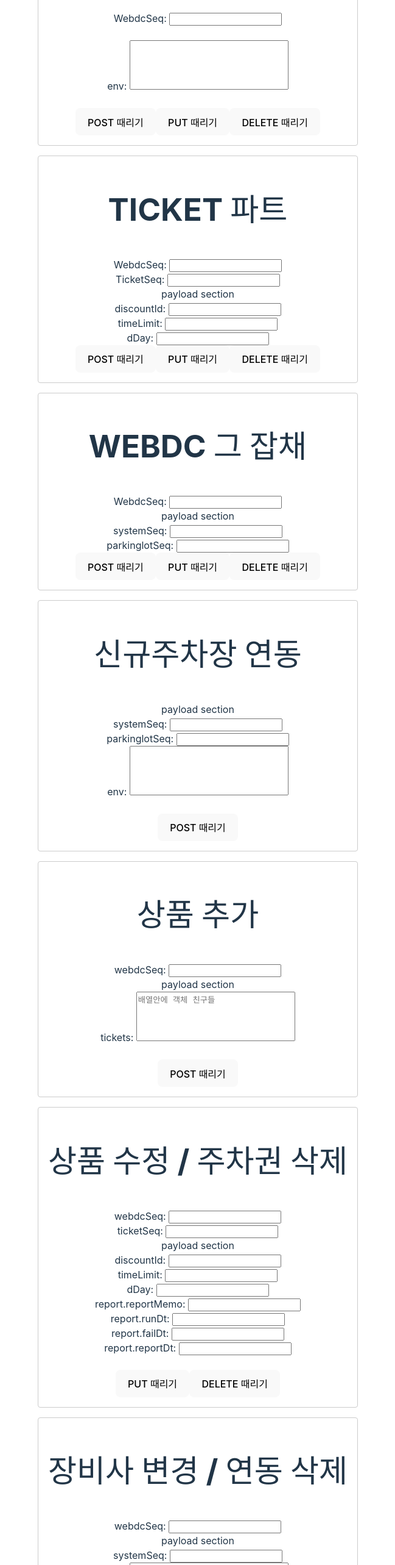
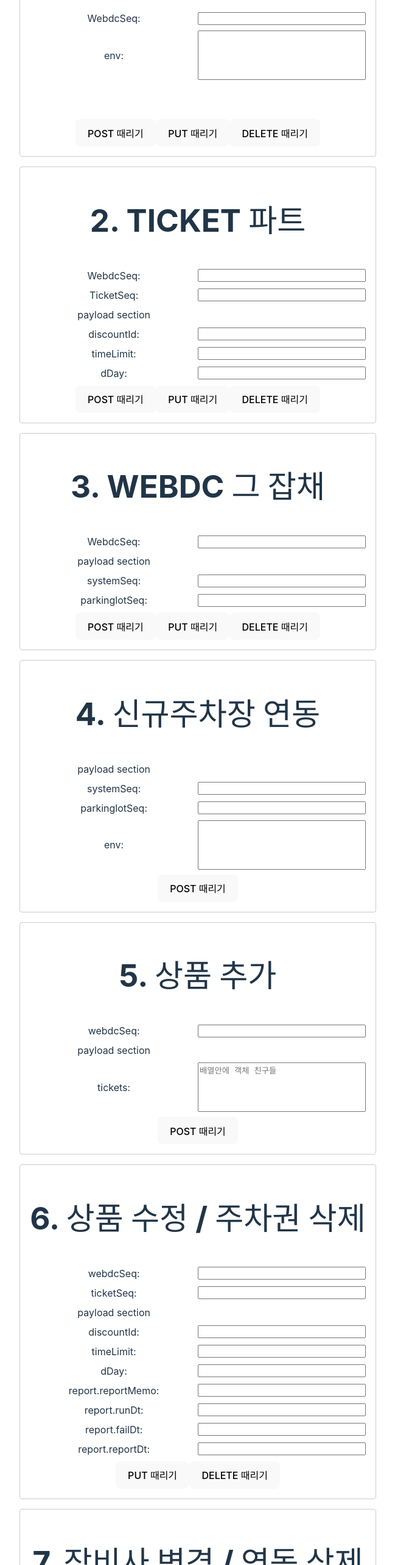
Before and after one commit to modu-jeff/for-roger, a React (Vite) app: page / in a window 1280 px wide. Shown: the part 180-2746 px from the top of the page at 61% size, without its empty margins (315-964 px from the left). Built offline with nearby package versions, Linux system fonts and the light colour scheme.

Commit message:
스타일링 조정(grid 활용)

```diff
--- a/src/App.css
+++ b/src/App.css
@@ -44,6 +44,12 @@
   .webdc-ticket-section,
   .ticket-modify-section,
   .webdc-modify-section {
+    form {
+      display: grid;
+      grid-template-columns: 1fr 1fr;
+      row-gap: 8px;
+      align-items: center;
+    }
     display: flex;
     flex-direction: column;
     gap: 8px;
--- a/src/App.jsx
+++ b/src/App.jsx
@@ -11,37 +11,37 @@ function App() {
   return (
     <main id="root-layout">
       <section className="env-section">
-        <h1>ENV 파트</h1>
+        <h1>1. ENV 파트</h1>
         <EnvPart />
       </section>
 
       <section className="ticket-section">
-        <h1>TICKET 파트</h1>
+        <h1>2. TICKET 파트</h1>
         <TicketPart />
       </section>
 
       <section className="webdc-section">
-        <h1>WEBDC 그 잡채</h1>
+        <h1>3. WEBDC 그 잡채</h1>
         <WebdcPart />
       </section>
 
       <section className="new-webdc-section">
-        <h1>신규주차장 연동</h1>
+        <h1>4. 신규주차장 연동</h1>
         <NewWebdcPart />
       </section>
 
       <section className="webdc-ticket-section">
-        <h1>상품 추가</h1>
+        <h1>5. 상품 추가</h1>
         <WebdcTicketPart />
       </section>
 
       <section className="ticket-modify-section">
-        <h1>상품 수정 / 주차권 삭제</h1>
+        <h1>6. 상품 수정 / 주차권 삭제</h1>
         <TicketModifyPart />
       </section>
 
       <section className="webdc-modify-section">
-        <h1>장비사 변경 / 연동 삭제</h1>
+        <h1>7. 장비사 변경 / 연동 삭제</h1>
         <WebdcModifyPart />
       </section>
     </main>
--- a/src/components/EnvPart.jsx
+++ b/src/components/EnvPart.jsx
@@ -48,14 +48,11 @@ function EnvPart() {
   };
 
   return (
-    <form>
-      <label>
-        WebdcSeq: <input type="number" onChange={(e) => dispatch(setEnvWebdcSeq(Number(e.target.value)))} />
-      </label>
-      <br />
-      <br />
-      <label>
-        env:{' '}
+    <>
+      <form>
+        <label>WebdcSeq:</label>
+        <input type="number" onChange={(e) => dispatch(setEnvWebdcSeq(Number(e.target.value)))} />
+        <label>env: </label>
         <textarea
           onChange={(e) => {
             dispatch(setEnvPayload(e.target.value));
@@ -64,9 +61,9 @@ function EnvPart() {
           cols="30"
           type="text"
         />
-      </label>
-      <br />
-      <br />
+        <br />
+        <br />
+      </form>
       <div>
         <button type="button" disabled={isFetching} onClick={() => handleCreateEnv(envWebdcSeq, envWebdcPayload)}>
           POST 때리기
@@ -78,7 +75,7 @@ function EnvPart() {
           DELETE 때리기
         </button>
       </div>
-    </form>
+    </>
   );
 }
 
--- a/src/components/NewWebdcPart.jsx
+++ b/src/components/NewWebdcPart.jsx
@@ -21,41 +21,36 @@ function NewWebdcPart() {
   };
 
   return (
-    <form>
-      <span>payload section</span>
-      <br />
-      <label>
-        systemSeq:{' '}
+    <>
+      <form>
+        <div>payload section</div>
+        <div></div>
+
+        <label>systemSeq: </label>
         <input
           type="number"
           onChange={(e) => dispatch(setNewWebdcPayload({ ...newWebdcPayload, systemSeq: Number(e.target.value) }))}
         />
-      </label>
-      <br />
-      <label>
-        parkinglotSeq:{' '}
+
+        <label>parkinglotSeq: </label>
         <input
           type="number"
           onChange={(e) => dispatch(setNewWebdcPayload({ ...newWebdcPayload, parkinglotSeq: Number(e.target.value) }))}
         />
-      </label>
-      <br />
-      <label>
-        env:{' '}
+
+        <label>env: </label>
         <textarea
           rows="5"
           cols="30"
           onChange={(e) => dispatch(setNewWebdcPayload({ ...newWebdcPayload, env: e.target.value }))}
         />
-      </label>
-      <br />
-      <br />
+      </form>
       <div>
         <button type="button" disabled={isFetching} onClick={() => handleCreateNewWebdc(newWebdcPayload)}>
           POST 때리기
         </button>
       </div>
-    </form>
+    </>
   );
 }
 
--- a/src/components/TicketModifyPart.jsx
+++ b/src/components/TicketModifyPart.jsx
@@ -43,47 +43,40 @@ function TicketModifyPart() {
   };
 
   return (
-    <form>
-      <label>
-        webdcSeq: <input type="number" onChange={(e) => dispatch(setWebdcSeq(Number(e.target.value)))} />
-      </label>
-      <br />
-      <label>
-        ticketSeq: <input type="number" onChange={(e) => dispatch(setTicketSeq(Number(e.target.value)))} />
-      </label>
-      <br />
-      <span>payload section</span>
-      <br />
-      <label>
-        discountId:{' '}
+    <>
+      <form>
+        <label>webdcSeq:</label>
+        <input type="number" onChange={(e) => dispatch(setWebdcSeq(Number(e.target.value)))} />
+
+        <label>ticketSeq:</label>
+        <input type="number" onChange={(e) => dispatch(setTicketSeq(Number(e.target.value)))} />
+
+        <div>payload section</div>
+        <div></div>
+
+        <label>discountId: </label>
         <input
           type="text"
           onChange={(e) => {
             dispatch(setTicketModifyPayload({ ...ticketModifyPayload, discountId: e.target.value }));
           }}
         />
-      </label>
-      <br />
-      <label>
-        timeLimit:{' '}
+
+        <label>timeLimit: </label>
         <input
           type="number"
           onChange={(e) =>
             dispatch(setTicketModifyPayload({ ...ticketModifyPayload, timeLimit: Number(e.target.value) }))
           }
         />
-      </label>
-      <br />
-      <label>
-        dDay:{' '}
+
+        <label>dDay: </label>
         <input
           type="number"
           onChange={(e) => dispatch(setTicketModifyPayload({ ...ticketModifyPayload, dDay: Number(e.target.value) }))}
         />
-      </label>
-      <br />
-      <label>
-        report.reportMemo:{' '}
+
+        <label>report.reportMemo: </label>
         <input
           type="text"
           onChange={(e) =>
@@ -95,10 +88,8 @@ function TicketModifyPart() {
             )
           }
         />
-      </label>
-      <br />
-      <label>
-        report.runDt:{' '}
+
+        <label>report.runDt: </label>
         <input
           type="text"
           onChange={(e) =>
@@ -110,10 +101,8 @@ function TicketModifyPart() {
             )
           }
         />
-      </label>
-      <br />
-      <label>
-        report.failDt:{' '}
+
+        <label>report.failDt: </label>
         <input
           type="text"
           onChange={(e) =>
@@ -125,10 +114,8 @@ function TicketModifyPart() {
             )
           }
         />
-      </label>
-      <br />
-      <label>
-        report.reportDt:{' '}
+
+        <label>report.reportDt: </label>
         <input
           type="text"
           onChange={(e) =>
@@ -140,9 +127,7 @@ function TicketModifyPart() {
             )
           }
         />
-      </label>
-      <br />
-      <br />
+      </form>
       <div>
         <button
           type="button"
@@ -155,7 +140,7 @@ function TicketModifyPart() {
           DELETE 때리기
         </button>
       </div>
-    </form>
+    </>
   );
 }
 
--- a/src/components/TicketPart.jsx
+++ b/src/components/TicketPart.jsx
@@ -51,40 +51,34 @@ function TicketPart() {
   };
 
   return (
-    <form>
-      <label>
-        WebdcSeq: <input type="number" onChange={(e) => dispatch(setTicketWebdcSeq(Number(e.target.value)))} />
-      </label>
-      <br />
-      <label htmlFor="">
-        TicketSeq: <input type="number" onChange={(e) => dispatch(setTicketSeq(Number(e.target.value)))} />
-      </label>
-      <br />
-      <div>payload section</div>
-      <label>
-        discountId:{' '}
+    <>
+      <form>
+        <label>WebdcSeq:</label>
+        <input type="number" onChange={(e) => dispatch(setTicketWebdcSeq(Number(e.target.value)))} />
+
+        <label>TicketSeq:</label>
+        <input type="number" onChange={(e) => dispatch(setTicketSeq(Number(e.target.value)))} />
+
+        <div>payload section</div>
+        <div></div>
+        <label>discountId: </label>
         <input
           type="text"
           onChange={(e) => dispatch(setTicketPayload({ ...ticketPayload, discountId: e.target.value }))}
         />
-      </label>
-      <br />
-      <label>
-        timeLimit:{' '}
+
+        <label>timeLimit: </label>
         <input
           type="text"
           onChange={(e) => dispatch(setTicketPayload({ ...ticketPayload, timeLimit: Number(e.target.value) }))}
         />
-      </label>
-      <br />
-      <label>
-        dDay:{' '}
+
+        <label>dDay: </label>
         <input
           type="text"
           onChange={(e) => dispatch(setTicketPayload({ ...ticketPayload, dDay: Number(e.target.value) }))}
         />
-      </label>
-      <br />
+      </form>
       <div>
         <button
           disabled={isFetching}
@@ -104,7 +98,7 @@ function TicketPart() {
           DELETE 때리기
         </button>
       </div>
-    </form>
+    </>
   );
 }
 export default TicketPart;
--- a/src/components/WebdcModifyPart.jsx
+++ b/src/components/WebdcModifyPart.jsx
@@ -34,34 +34,29 @@ function WebdcModifyPart() {
   };
 
   return (
-    <form>
-      <label>
-        webdcSeq: <input type="number" onChange={(e) => dispatch(setWebdcSeq(Number(e.target.value)))} />
-      </label>
-      <br />
-      <span>payload section</span>
-      <br />
-      <label>
-        systemSeq:{' '}
+    <>
+      <form>
+        <label>webdcSeq:</label>
+        <input type="number" onChange={(e) => dispatch(setWebdcSeq(Number(e.target.value)))} />
+
+        <div>payload section</div>
+        <div></div>
+
+        <label>systemSeq: </label>
         <input
           type="number"
           onChange={(e) =>
             dispatch(setWebdcModifyPayload({ ...webdcModifyPayload, systemSeq: Number(e.target.value) }))
           }
         />
-      </label>
-      <br />
-      <label>
-        env:{' '}
+
+        <label>env: </label>
         <textarea
           cols="30"
           rows="5"
           onChange={(e) => dispatch(setWebdcModifyPayload({ ...webdcModifyPayload, env: e.target.value }))}
         />
-      </label>
-
-      <br />
-      <br />
+      </form>
       <div>
         <button disabled={isFetching} type="button" onClick={() => handleChangeWebdc(webdcSeq, webdcModifyPayload)}>
           PUT 때리기
@@ -70,7 +65,7 @@ function WebdcModifyPart() {
           DELETE 때리기
         </button>
       </div>
-    </form>
+    </>
   );
 }
 
--- a/src/components/WebdcPart.jsx
+++ b/src/components/WebdcPart.jsx
@@ -48,29 +48,25 @@ function WebdcPart() {
   };
 
   return (
-    <form>
-      <label>
-        WebdcSeq: <input type="number" onChange={(e) => dispatch(setWebdcSeq(Number(e.target.value)))} />
-      </label>
-      <br />
-      <span>payload section</span>
-      <br />
-      <label>
-        systemSeq:{' '}
+    <>
+      <form>
+        <label>WebdcSeq:</label>
+        <input type="number" onChange={(e) => dispatch(setWebdcSeq(Number(e.target.value)))} />
+
+        <div>payload section</div>
+        <div></div>
+
+        <label>systemSeq: </label>
         <input
           type="number"
           onChange={(e) => dispatch(setWebdcPayload({ ...webdcPayload, systemSeq: Number(e.target.value) }))}
         />
-      </label>
-      <br />
-      <label>
-        parkinglotSeq:{' '}
+        <label>parkinglotSeq: </label>
         <input
           type="number"
           onChange={(e) => dispatch(setWebdcPayload({ ...webdcPayload, parkinglotSeq: Number(e.target.value) }))}
         />
-      </label>
-      <br />
+      </form>
       <div>
         <button type="button" disabled={isFetching} onClick={() => handleCreateWebdc(webdcSeq, webdcPayload)}>
           POST 때리기
@@ -82,7 +78,7 @@ function WebdcPart() {
           DELETE 때리기
         </button>
       </div>
-    </form>
+    </>
   );
 }
 export default WebdcPart;
--- a/src/components/WebdcTicketPart.jsx
+++ b/src/components/WebdcTicketPart.jsx
@@ -22,30 +22,28 @@ function WebdcTicketPart() {
   };
 
   return (
-    <form>
-      <label>
-        webdcSeq: <input type="number" onChange={(e) => dispatch(setWebdcSeq(Number(e.target.value)))} />
-      </label>
-      <br />
-      <span>payload section</span>
-      <br />
-      <label>
-        tickets:{' '}
+    <>
+      <form>
+        <label>webdcSeq:</label>
+        <input type="number" onChange={(e) => dispatch(setWebdcSeq(Number(e.target.value)))} />
+
+        <div>payload section</div>
+        <div></div>
+
+        <label>tickets: </label>
         <textarea
           cols="30"
           rows="5"
           placeholder="배열안에 객체 친구들"
           onChange={(e) => dispatch(setWebdcTicketPayload(e.target.value))}
         />
-      </label>
-      <br />
-      <br />
+      </form>
       <div>
         <button disabled={isFetching} type="button" onClick={() => handleCreateNewTicket(webdcSeq, webdcTicketPayload)}>
           POST 때리기
         </button>
       </div>
-    </form>
+    </>
   );
 }
 
```
